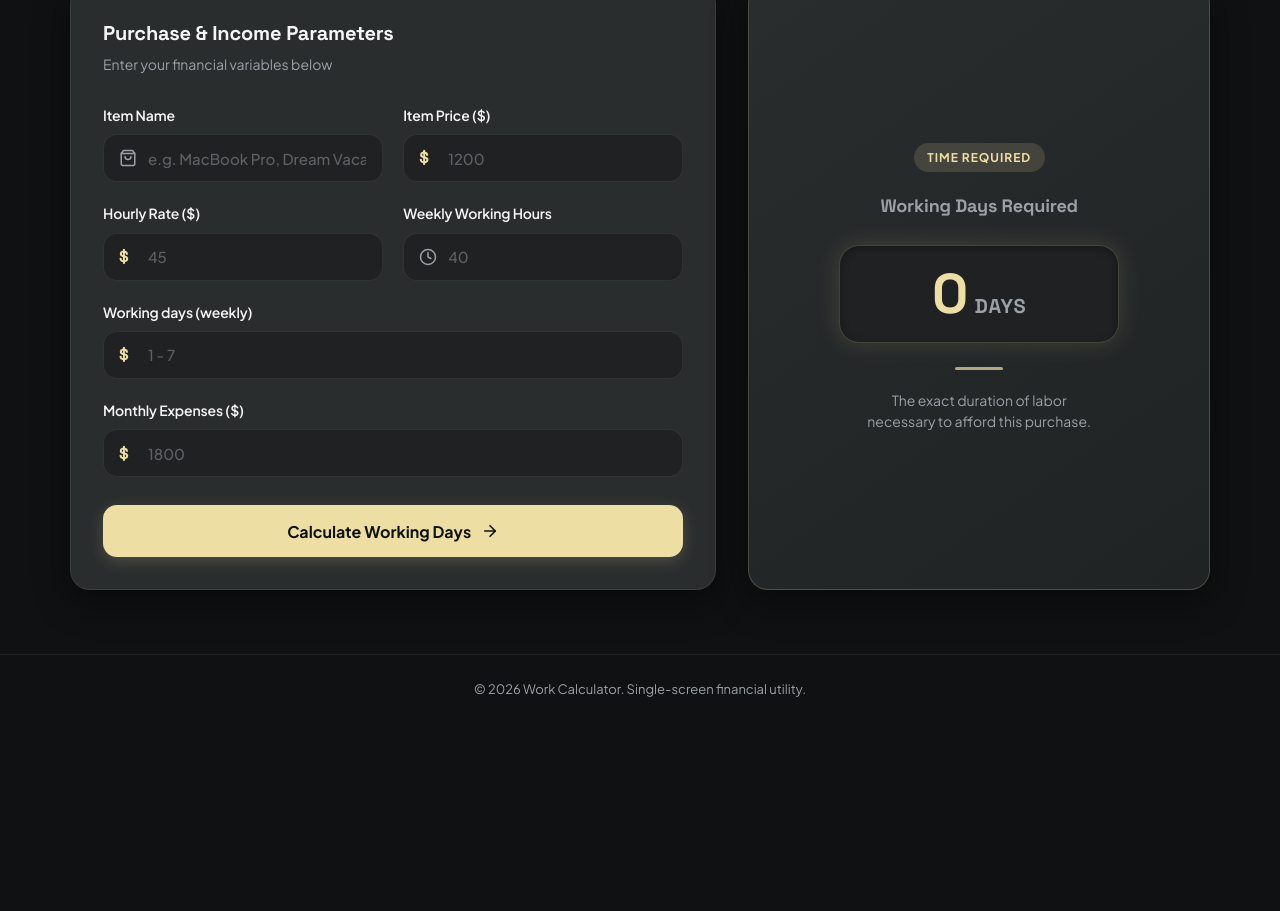
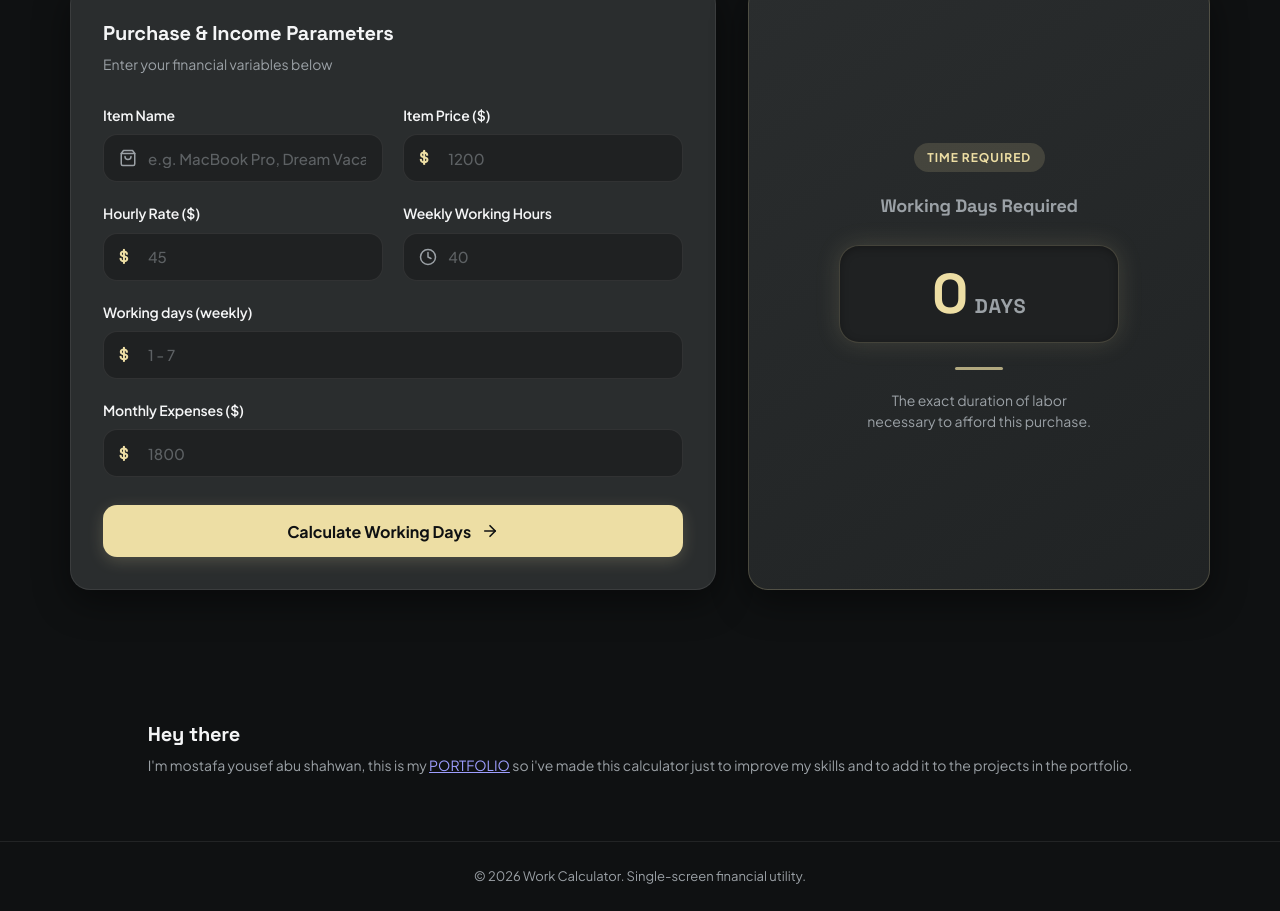
Before and after one commit to meufA34/work-calculator, a plain HTML site: page index.html in a window 1280 px wide. Shown: the part 317-1228 px from the top of the page. Before the commit the page ends 1041 px from the top, so only its background shows below. Drawn offline with Linux system fonts and the light colour scheme.

Commit message:
about section

```diff
--- a/index.html
+++ b/index.html
@@ -173,7 +173,21 @@
 
       </div>
     </div>
+
   </main>
+
+  <!-- about -->
+          <section id="about">
+          <div>
+            <h2 id="form-card-title" class="card-title">Hey there</h2>
+            <p class="card-subtitle">I'm mostafa yousef abu shahwan, this is my
+               <a target="_blank" href="https://meufa34.github.io/portfolio/">PORTFOLIO</a>
+              so i've made this calculator just to improve my skills and to add it to the projects in the portfolio.
+            </p>
+          </div>
+
+
+        </section>
 
   <!-- Minimalist App Footer -->
   <footer class="app-footer">
@@ -182,9 +196,6 @@
     </div>
   </footer>
 
-    <section id="about">
-    <!-- TODO: the about section  -->
-    </section>
 
 
 
--- a/style.css
+++ b/style.css
@@ -662,3 +662,17 @@ body {
     font-size: 0.9375rem;
   }
 }
+
+
+
+
+
+
+
+/* the about section */
+
+#about {
+  padding: 4rem;
+  justify-content: center;
+  display: flex;
+}
```
